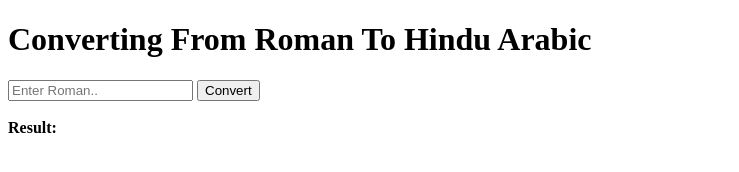
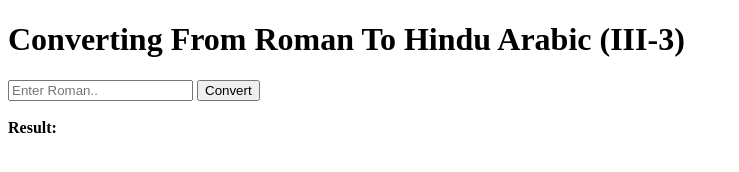
Before and after one commit to bsingh727/demo_ujs, a website: page index.html in a window 1280 px wide. Shown: the whole page, without its empty margins (0-739 px from the left). Drawn offline with nearby package versions, Linux system fonts and the light colour scheme; files whose address does not match are found by name.

Commit message:
index.html

```diff
--- a/index.html
+++ b/index.html
@@ -8,7 +8,7 @@
 </head>
 <body>
 <div ng-controller="pwc">
-    <h1>Converting From Roman To Hindu Arabic </h1>
+    <h1>Converting From Roman To Hindu Arabic (III-3) </h1>
     <input type="text" ng-model="roman" placeholder="Enter Roman..">
     <button ng-click="convertRoman();">Convert</button>
     <br>
```
